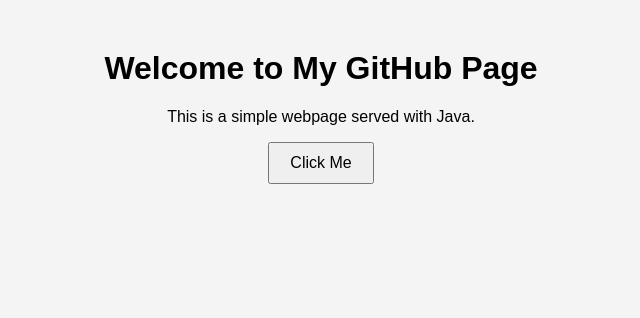
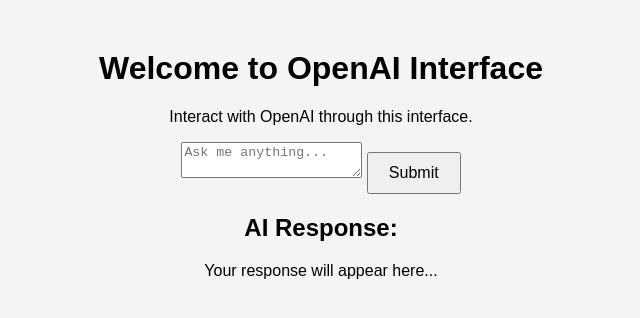
Before and after one commit to Yousseft1425/test, a plain HTML site: page index.html in a window 1280 px wide. Shown: the whole page, without its empty margins (319-959 px from the left). Drawn offline with Linux system fonts and the light colour scheme.

Commit message:
Update index.html

```diff
--- a/index.html
+++ b/index.html
@@ -3,16 +3,23 @@
 <head>
     <meta charset="UTF-8">
     <meta name="viewport" content="width=device-width, initial-scale=1.0">
-    <title>My GitHub Page</title>
+    <title>OpenAI Interface</title>
     <link rel="stylesheet" href="styles.css">
 </head>
 <body>
     <div class="container">
-        <h1>Welcome to My GitHub Page</h1>
-        <p>This is a simple webpage served with Java.</p>
-        <form action="HelloServlet" method="post">
-            <button type="submit">Click Me</button>
+        <h1>Welcome to OpenAI Interface</h1>
+        <p>Interact with OpenAI through this interface.</p>
+
+        <form action="/process" method="POST">
+            <textarea name="userInput" placeholder="Ask me anything..." required></textarea>
+            <button type="submit">Submit</button>
         </form>
+
+        <div class="response">
+            <h2>AI Response:</h2>
+            <p id="aiResponse">Your response will appear here...</p>
+        </div>
     </div>
 </body>
 </html>
```
